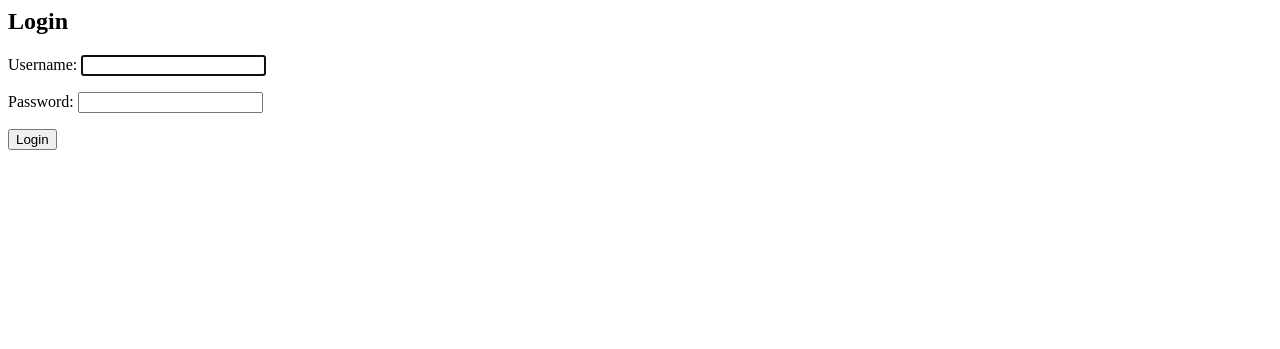
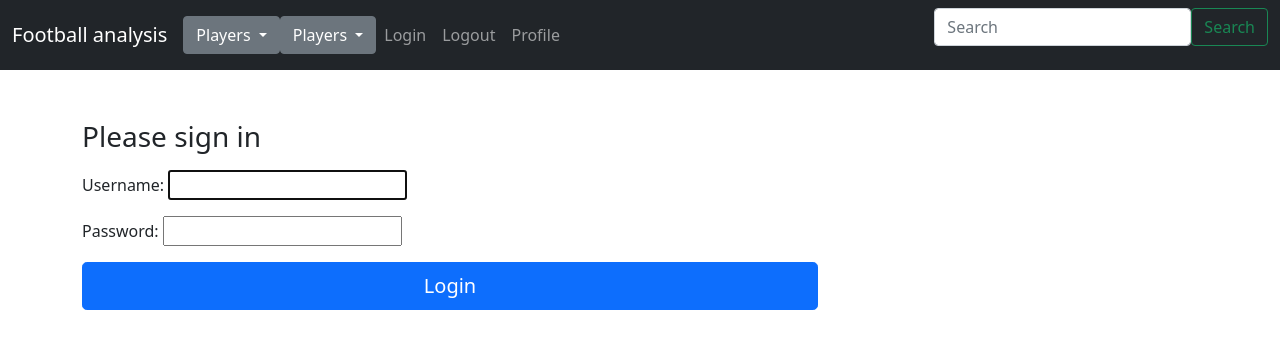
Before and after one commit to Arthemyst/Football_analysis, a Django app: page /accounts/login/ in a window 1280 px wide. Shown: the top 349 px of the page. Run offline with Django 3.2, Linux system fonts and the light colour scheme.

Commit message:
Feat: Modified login and index templates.

```diff
--- a/src/players/templates/registration/login.html
+++ b/src/players/templates/registration/login.html
@@ -1,6 +1,12 @@
-<h2>Login</h2>
-<form action="" method="post">
-    {% csrf_token %}
-    {{ form.as_p }}
-    <button type="submit" value="Login">Login</button>
-</form>
+{% extends 'players/base.html' %}
+{% block content %}
+
+<main class="form-signin">
+    <h1 class="h3 mb-3 fw-normal">Please sign in</h1>
+    <form action="" method="post">
+        {% csrf_token %}
+        {{ form.as_p }}
+        <button class="w-100 btn btn-lg btn-primary" type="submit" value="Login">Login</button>
+    </form>
+</main>
+{% endblock %}
```
Also changed, not shown: src/players/templates/players/index.html (+18 -3 lines).
